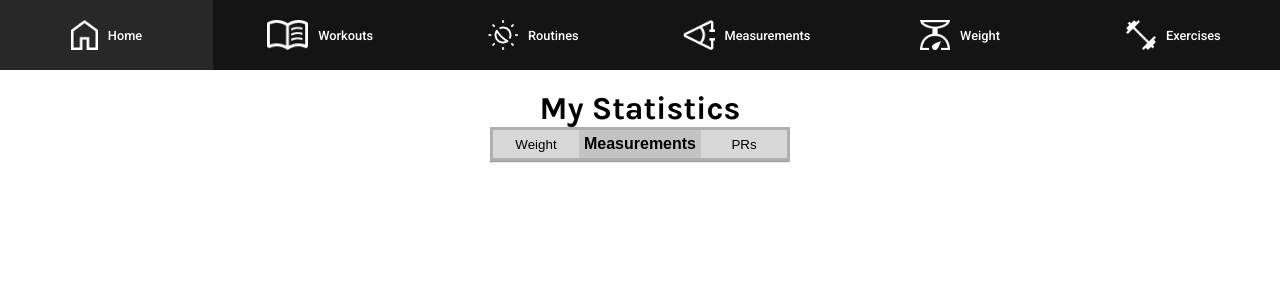
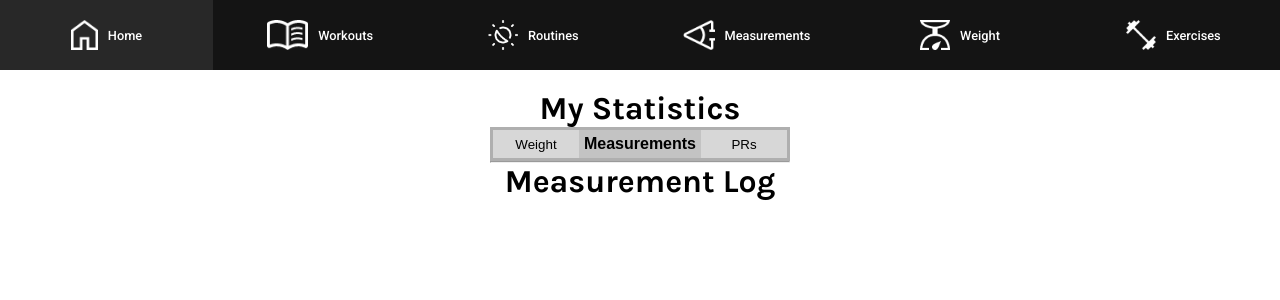
Before and after one commit to akist529/liftshark, a Vue app: page /stats in a window 1280 px wide. Shown: the top 300 px of the page. Built offline with nearby package versions, Linux system fonts and the light colour scheme.

Commit message:
Add components for each stats page

```diff
--- /dev/null
+++ b/src/components/MeasurementLog.vue
@@ -0,0 +1,3 @@
+<template>
+    <h1>Measurement Log</h1>
+</template>
--- /dev/null
+++ b/src/components/PRLog.vue
@@ -0,0 +1,3 @@
+<template>
+    <h1>PRs Log</h1>
+</template>
--- /dev/null
+++ b/src/components/WeightLog.vue
@@ -0,0 +1,3 @@
+<template>
+    <h1>Weight Log</h1>
+</template>
--- a/src/views/StatsView.vue
+++ b/src/views/StatsView.vue
@@ -9,11 +9,17 @@
             </ul>
             <hr/>
         </nav>
+        <WeightLog v-if="pageShown === 'Weight'" />
+        <MeasurementLog v-if="pageShown === 'Measurements'" />
+        <PRLog v-if="pageShown === 'PRs'" />
     </div>
 </template>
 
 <script lang="ts">
 import { defineComponent } from 'vue'
+import WeightLog from '@/components/WeightLog.vue'
+import MeasurementLog from '@/components/MeasurementLog.vue'
+import PRLog from '@/components/PRLog.vue'
 
 export default defineComponent({
   data () {
@@ -37,6 +43,11 @@ export default defineComponent({
         return false
       }
     }
+  },
+  components: {
+    WeightLog,
+    MeasurementLog,
+    PRLog
   },
   created () {
     this.pageShown = sessionStorage.getItem('statPageShown') || 'Measurements'
```
